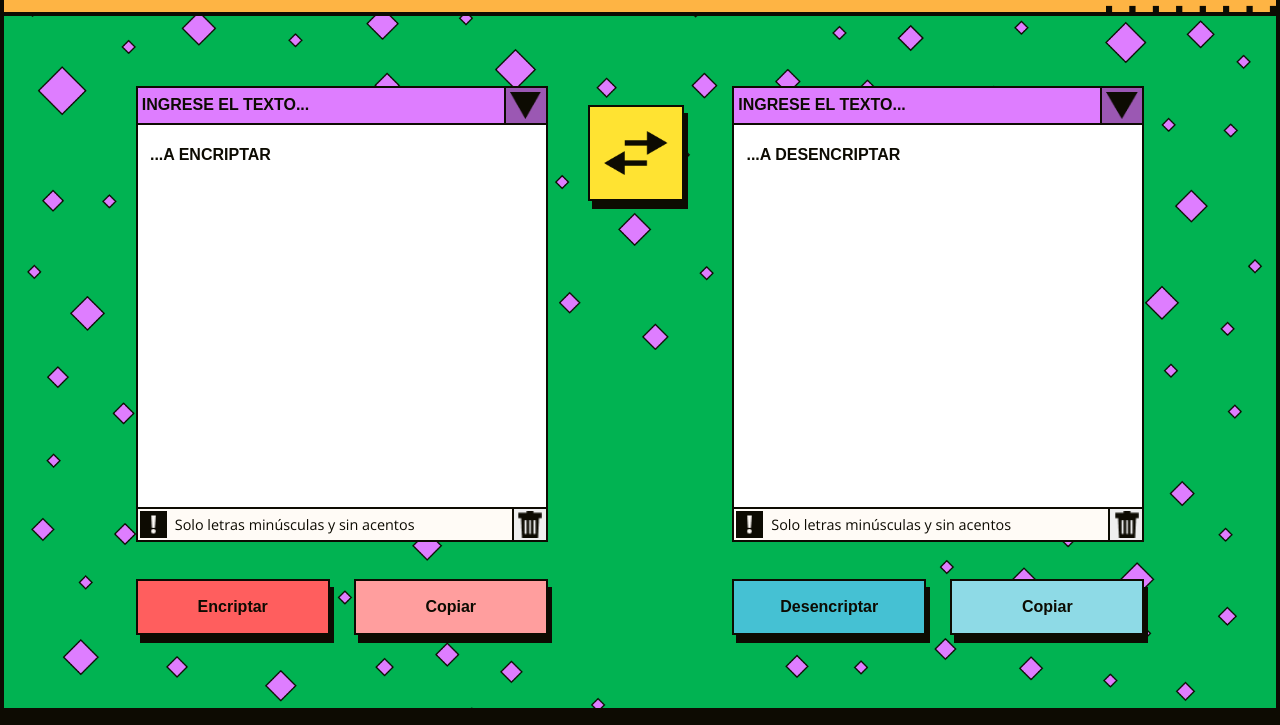
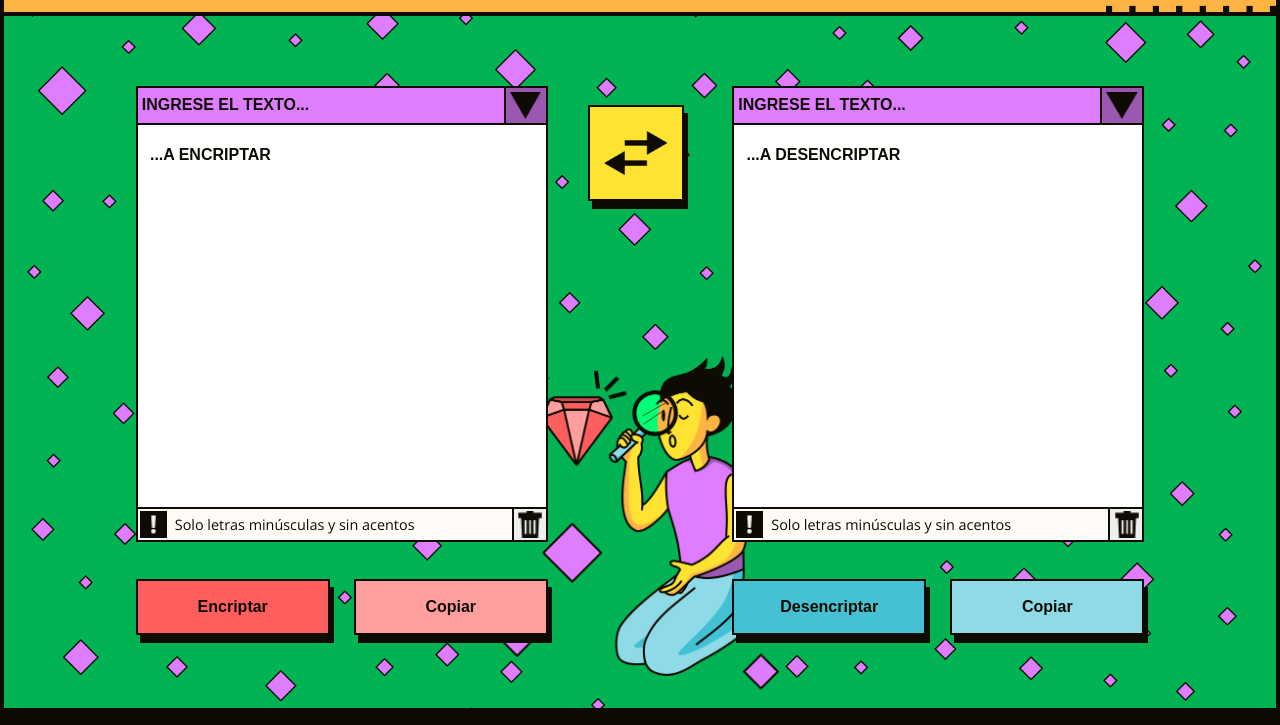
Before and after one commit to VannDennOk/alura-encriptador-texto-v3, a plain HTML site: page index.html in a window 1280 px wide. Shown: the part 92-817 px from the top of the page. Drawn offline with nearby package versions, Linux system fonts and the light colour scheme; some packages are replaced by stand-ins of ours; a script that the page names is missing; a web font is replaced by a local one.

Commit message:
actualización

```diff
--- a/styles/style.css
+++ b/styles/style.css
@@ -82,7 +82,7 @@ main{
     border-top: 2px solid var(--Black);
     border-left: 4px solid var(--Black);
     border-right: 4px solid var(--Black);
-    background: url(assets/Muñeco.png) center no-repeat scroll, url(/assets/Estrellas.png) center no-repeat scroll;
+    background: url('/assets/Muñeco.png') center no-repeat scroll, url(/assets/Estrellas.png) center no-repeat scroll;
     background-color: var(--Green);
     background-size: contain, cover;
 }
```
